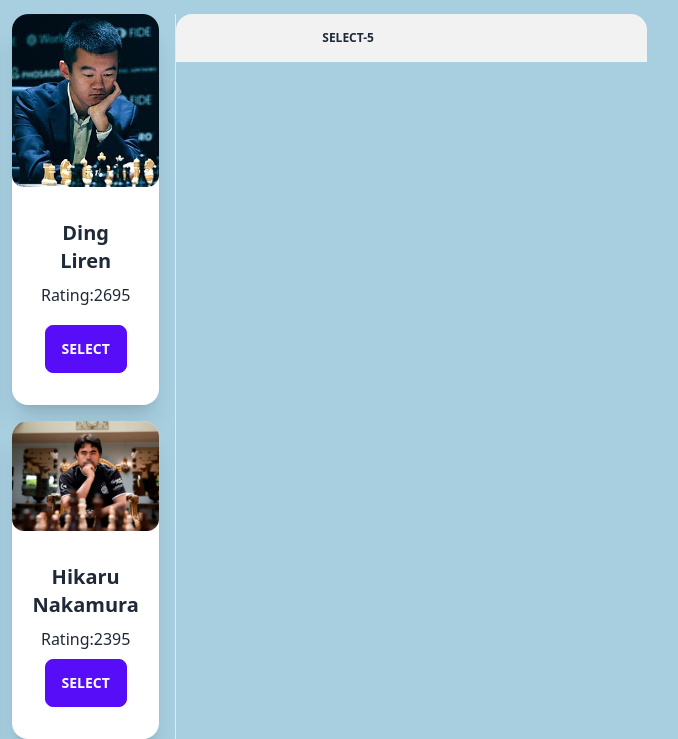
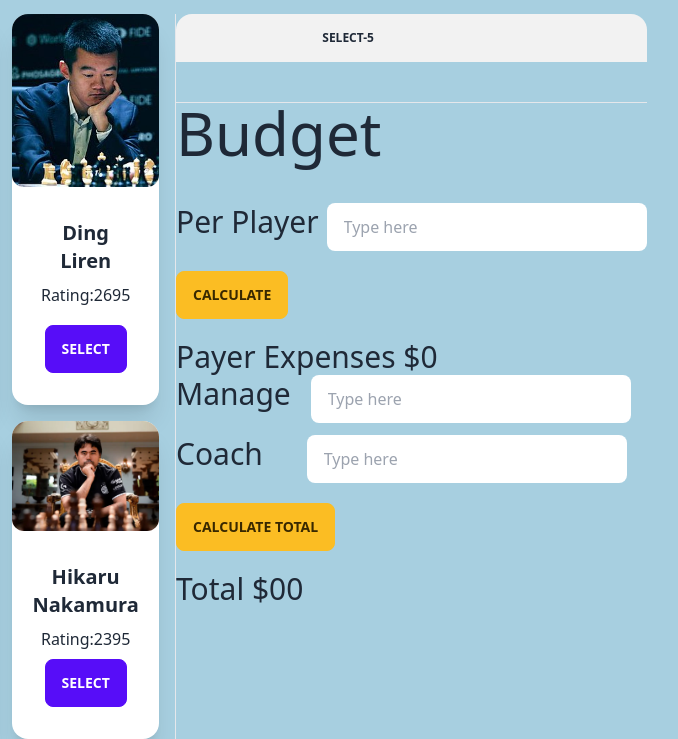
Before and after one commit to smtariqulislam/player-choice, a plain HTML site: page index.html in a window 1280 px wide. Shown: the part 926-1665 px from the top of the page, 473-1151 px from the left. Drawn offline with nearby package versions, Linux system fonts and the light colour scheme.

Commit message:
budgetfelid design

```diff
--- a/index.html
+++ b/index.html
@@ -151,7 +151,17 @@
 
 
 
+                <div>
+                    <h2 class="text-6xl mb-10">Budget</h2>
+                    <h3 class="text-3xl mb-5">Per Player<input id="player" type="text" placeholder="Type here" class="input w-full max-w-xs ml-2"></h3>
+                    <button class="btn btn-warning mb-5" id="calculate">calculate</button>
+                    <p class="text-3xl">Payer Expenses $<span id="player-calculate">0</span> </p>
+                    <h4 class="text-3xl mb-3">Manage<input id="manger" type="text" placeholder="Type here" class="input w-full max-w-xs ml-5"></h4>
+                    <h4 class="text-3xl mb-5">Coach <input id="coach" type="text" placeholder="Type here" class="input w-full max-w-xs ml-9"></h4>
+                    <button class="btn btn-warning mb-5" id="btn-CalculateTotal">calculate Total</button>
+                    <h4 class="text-3xl">Total $<span id="total">00</span> </h4>
 
+                </div>
 
             </div>
 
```
